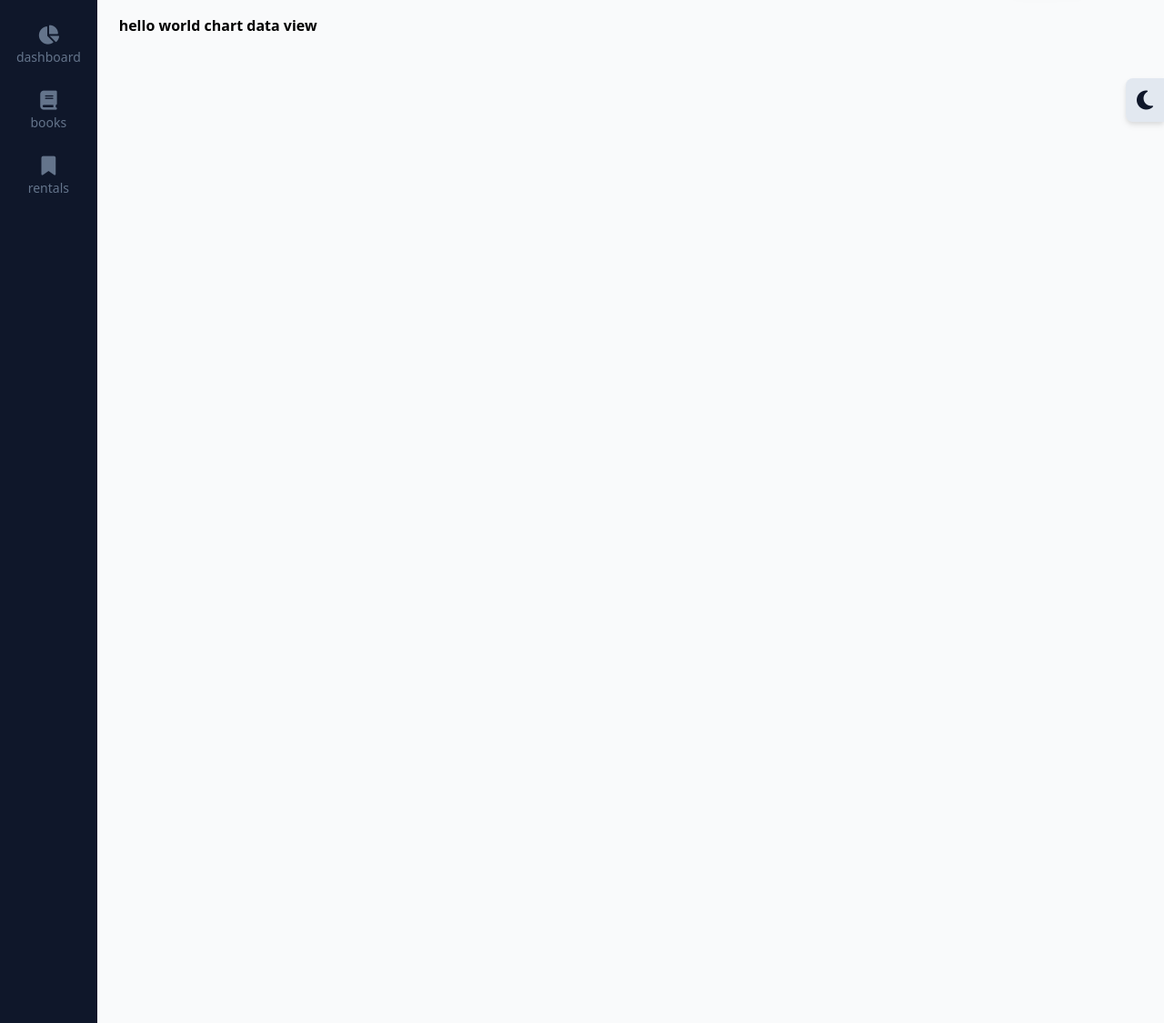
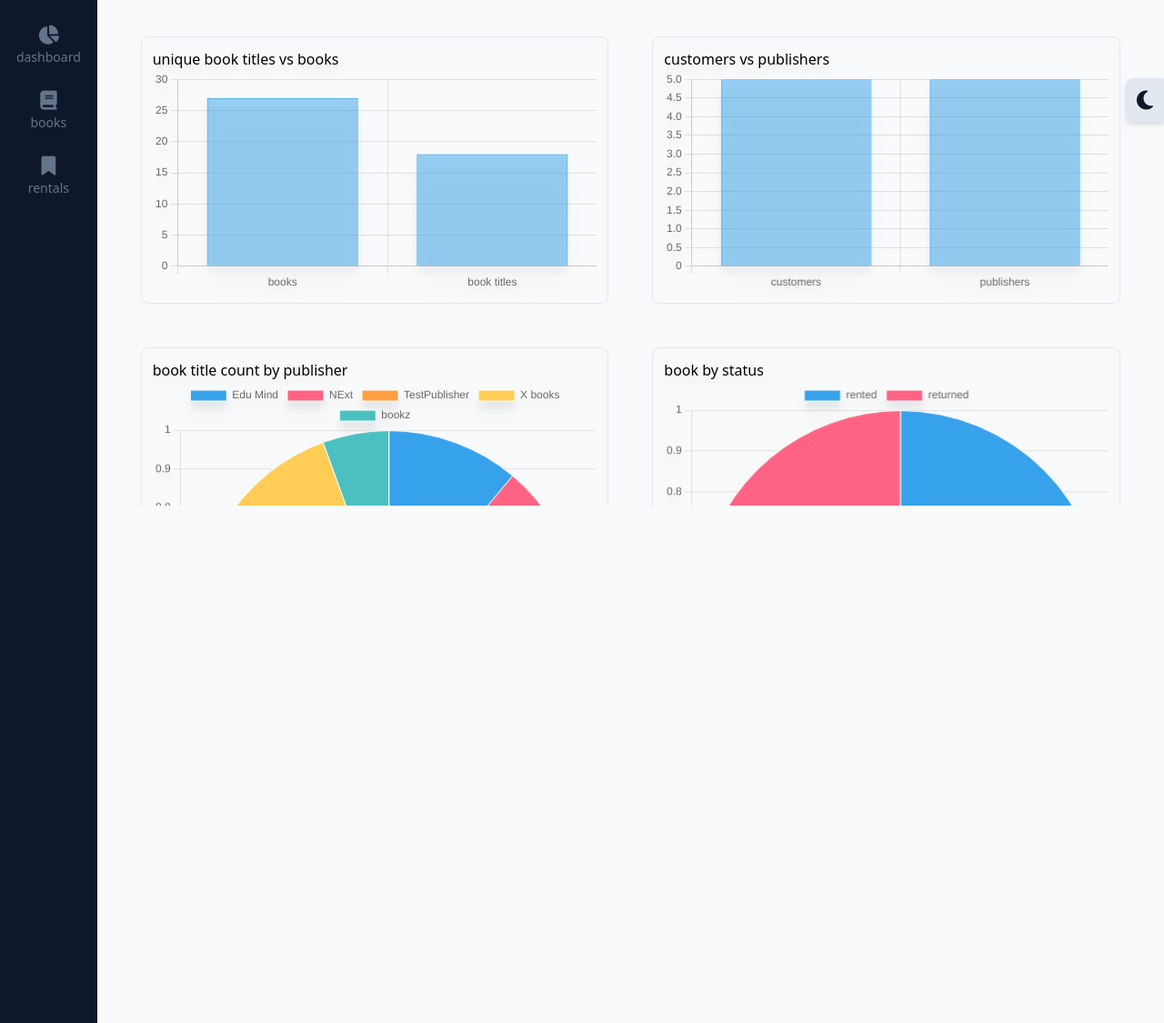
Before and after one commit to papei78/djangoTw, a Django app: page / in a window 1280 px wide. Shown: the part 64-1189 px from the top of the page at 91% size. Run offline with Django 5.2, Linux system fonts and the light colour scheme; data comes from the database, SQL or seed files in the repository; both versions use the stored data as it was after the commit; data that the repository does not hold is empty; some libraries are stand-ins or nearby versions.

Commit message:
add chart js

```diff
--- a/src/core/views.py
+++ b/src/core/views.py
@@ -38,7 +38,7 @@ class DashboardView(TemplateView):
     template_name  = 'dashboard.html'
 
 def chart_data(request):
-    data =[]
+    data=[]
     # 1) book titles vs books (bar)
     all_books = len(Book.objects.all())
     all_book_titles = len(BookTitle.objects.all())
@@ -82,7 +82,7 @@ def chart_data(request):
         }
     )
     print(data)
-    return JsonResponse({'msg':'hello world chart data view'})
+    return JsonResponse({'data':data})
 
 
 
--- a/src/static/dashboard.js
+++ b/src/static/dashboard.js
@@ -1,14 +1,43 @@
+console.log('hello world dashboard')
 
 const dashboardBox = document.getElementById('dashboard-box')
 
 $.ajax({
-    type:'GET',
-    url : '/chart-data',
-    success: (resp)=> {
-        const {msg}= resp
-        console.log(msg)
-        dashboardBox.innerHTML  = `<b>${msg}</b>`
+    type: 'GET',
+    url: '/chart-data',
+    success: (resp) => {
+        const {data} = resp
+        console.log(data)
+        for (let i=0; i < data.length; i++) {
+            const ctx = document.getElementById(`chart-box${i+1}`)
+            const descriptionBox = document.getElementById(`desc-box${i+1}`)
+            const {labels, data:d, description,type} = data[i]
+            console.log(labels, d, description)
+            descriptionBox.innerHTML = description
+
+            new Chart(ctx, {
+                type: type,
+                data: {
+                    labels: labels,
+                    datasets:[{
+                        data: d,
+                        borderWidth: 1,
+                    }]
+                },
+                options : {
+                    scales: {
+                        y: {
+                            beginAtZero: true
+                        }
+                    },
+                    plugins : {
+                        legend: {
+                            display: type === 'pie' && true,
+                        }
+                    }
+                },
+            })
+        }
     },
-    error  : (err)=> console.log(err)
-    })
-console.log('hello world db')
+    error: (err) => console.log(err)
+})
--- a/src/templates/dashboard.html
+++ b/src/templates/dashboard.html
@@ -1,19 +1,46 @@
-{% extends "base.html" %}
+{% extends 'base.html' %}
 {% load static %}
+
 {% block scripts %}
-<script src="{%static 'dashboard.js'%}" defer></script>
-
+    <script src="{% static 'dashboard.js' %}" defer></script>
 {% endblock scripts %}
 
-
-
-
-
-
-{% block title  %}
+{% block title %}
 dashboard
-{% endblock title  %}
+{% endblock title %}
 
 {% block content %}
-<div id="dashboard-box"></div>
+
+<div class="max-h-[540px] overflow-y-auto">
+    <div class="flex">
+        <div class="w-1/2 p-6">
+            <div class="border border-slate-200 dark:border-slate-500 rounded-lg drop-shadow-xl p-3 bg-s;ate-100 dark:bg-slate-700">
+                <div id="desc-box1"></div>
+                <canvas id="chart-box1"></canvas>
+            </div>
+        </div>
+        <div class="w-1/2 p-6">
+            <div class="border border-slate-200 dark:border-slate-500 rounded-lg drop-shadow-xl p-3 bg-s;ate-100 dark:bg-slate-700">
+                <div id="desc-box4"></div>
+                <canvas id="chart-box4"></canvas>
+            </div>
+        </div>
+    </div>
+
+    <div class="flex">
+        <div class="w-1/2 p-6">
+            <div class="border border-slate-200 dark:border-slate-500 rounded-lg drop-shadow-xl p-3 bg-s;ate-100 dark:bg-slate-700">
+                <div id="desc-box2"></div>
+                <canvas id="chart-box2"></canvas>
+            </div>
+        </div>
+        <div class="w-1/2 p-6">
+            <div class="border border-slate-200 dark:border-slate-500 rounded-lg drop-shadow-xl p-3 bg-s;ate-100 dark:bg-slate-700">
+                <div id="desc-box3"></div>
+                <canvas id="chart-box3"></canvas>
+            </div>
+        </div>
+    </div>
+</div>
+
 {% endblock content %}
--- a/src/theme/static/css/dist/styles.css
+++ b/src/theme/static/css/dist/styles.css
@@ -912,6 +912,30 @@ select {
   height: 100vh;
 }
 
+.max-h-\[700px\] {
+  max-height: 700px;
+}
+
+.max-h-\[640px\] {
+  max-height: 640px;
+}
+
+.max-h-\[670px\] {
+  max-height: 670px;
+}
+
+.max-h-\[600px\] {
+  max-height: 600px;
+}
+
+.max-h-\[560px\] {
+  max-height: 560px;
+}
+
+.max-h-\[540px\] {
+  max-height: 540px;
+}
+
 .min-h-full {
   min-height: 100%;
 }
@@ -1203,6 +1227,10 @@ select {
   padding: 1rem;
 }
 
+.p-6 {
+  padding: 1.5rem;
+}
+
 .px-2 {
   padding-left: 0.5rem;
   padding-right: 0.5rem;
@@ -1565,6 +1593,11 @@ select {
   border-color: rgb(71 85 105 / var(--tw-border-opacity));
 }
 
+.dark\:border-slate-500:is(.dark *) {
+  --tw-border-opacity: 1;
+  border-color: rgb(100 116 139 / var(--tw-border-opacity));
+}
+
 .dark\:bg-gray-700:is(.dark *) {
   --tw-bg-opacity: 1;
   background-color: rgb(55 65 81 / var(--tw-bg-opacity));
--- a/src/theme/templates/base.html
+++ b/src/theme/templates/base.html
@@ -13,8 +13,10 @@
 				integrity="sha384-yBhgDqxM50qJV5JPdayci8wCfooqvhFYbIKhv0hTtLvfeeyJMJCscRfFNKIxt43M"
 				crossorigin="anonymous">
 		</script>
-		<!-- jquery -->
-		<script src="https://cdnjs.cloudflare.com/ajax/libs/jquery/3.7.1/jquery.min.js" integrity="sha512-v2CJ7UaYy4JwqLDIrZUI/4hqeoQieOmAZNXBeQyjo21dadnwR+8ZaIJVT8EE2iyI61OV8e6M8PP2/4hpQINQ/g==" crossorigin="anonymous" referrerpolicy="no-referrer"></script>
+		 <!-- jQuery CDN -->
+		 <script src="https://ajax.googleapis.com/ajax/libs/jquery/3.5.1/jquery.min.js"></script>
+		 <!-- Chart.js CDN -->
+		 <script src="https://cdn.jsdelivr.net/npm/chart.js"></script>
 		<!--custom js-->
 		<script src="{% static 'main.js' %}" defer></script>
 		<script src="{% static 'navbar.js' %}" defer></script>
```
Also changed, not shown: src/db.sqlite3.
